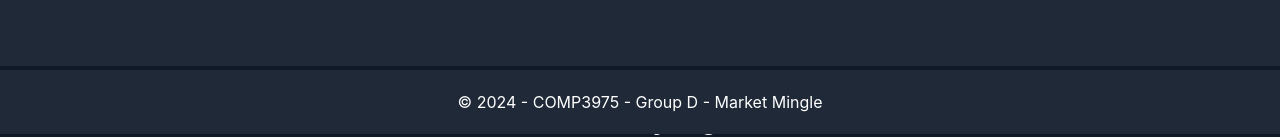
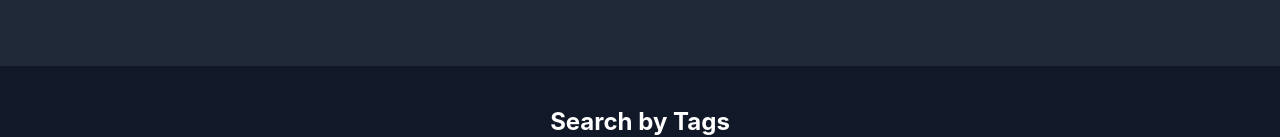
Before and after one commit to fwwong/COMP3975---PROJECT, a React (Create React App) app in the folder comp3975-project/: page / in a window 1280 px wide. Shown: the part 666-803 px from the top of the page. Built offline with nearby package versions, Linux system fonts and the light colour scheme.

Commit message:
fixed the footer

```diff
--- a/comp3975-project/src/components/nav/Footer.tsx
+++ b/comp3975-project/src/components/nav/Footer.tsx
@@ -1,6 +1,6 @@
 export default function Footer() {
     return (
-      <div className="bg-gray-800 p-5 text-center text-white fixed bottom-0 w-full">
+      <div className="bg-gray-800 p-5 text-center text-white bottom-0 w-full">
         <p>&copy; 2024 - COMP3975 - Group D - Market Mingle</p>
       </div>
     );
```
